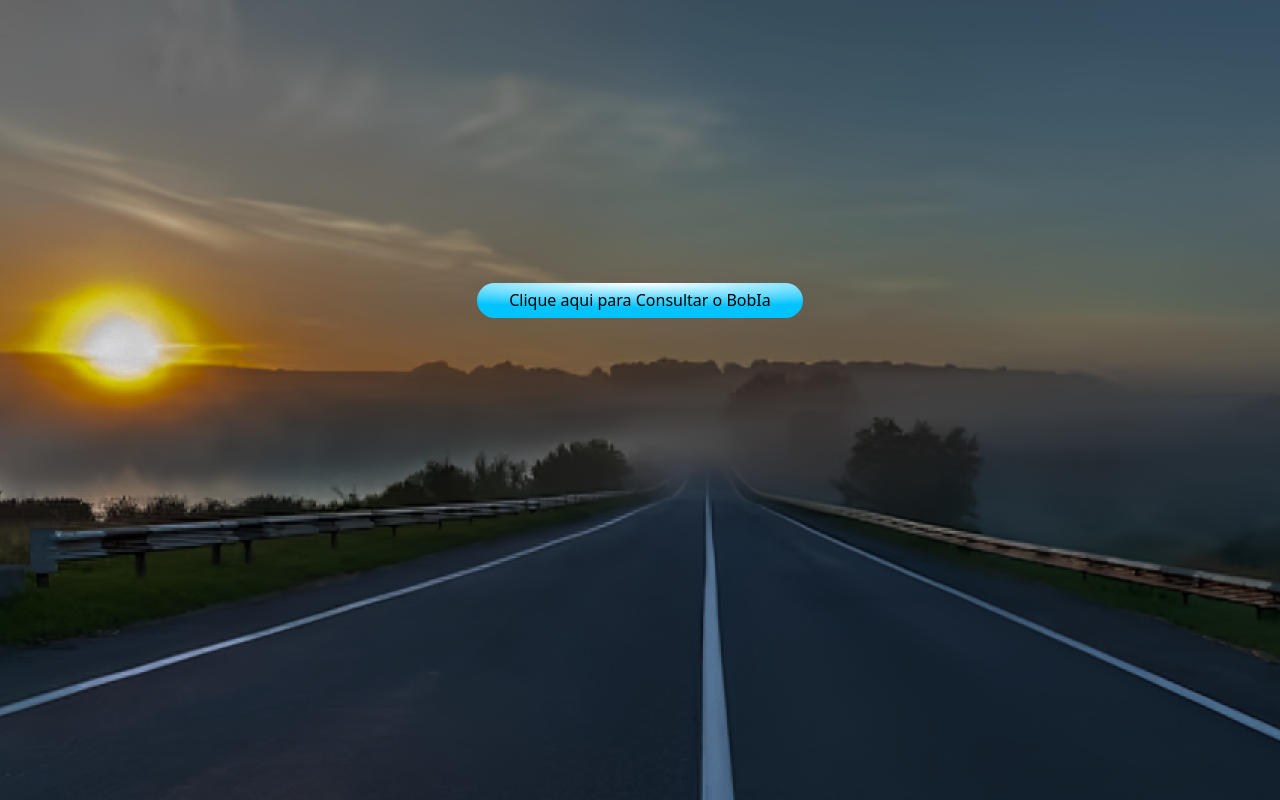
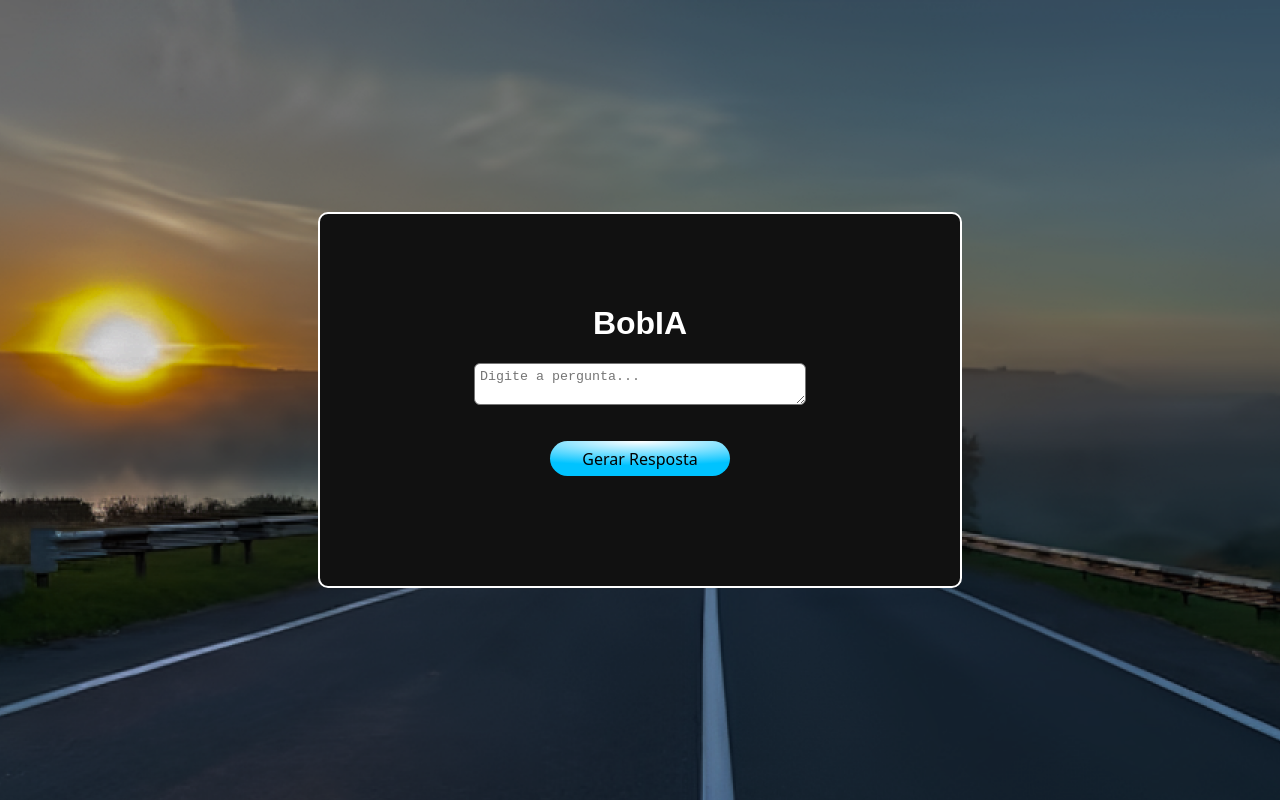
Before and after one commit to Omega-Fish/BobIa, a website: page public/index.html in a window 1280 px wide. Drawn offline with Linux system fonts and the light colour scheme.

Commit message:
alteração no css

```diff
--- a/public/index.html
+++ b/public/index.html
@@ -10,8 +10,6 @@
     <div class="conteudo">
 
 
-    <button onclick="abrirModal()" class="botão">Clique aqui para Consultar o BobIa </button>
-    <dialog id="modal" class="modal">
     <div class="container">
         <h1>BobIA</h1>
         <textarea class="input" id="pergunta" type="text" placeholder="Digite a pergunta..."></textarea>
@@ -19,7 +17,7 @@
         <button onclick="gerarResposta()" class="botão">Gerar Resposta</button>
         <div class="resposta" id="resposta" style="display: none;"></div>
     </div>
-</dialog>
+
 </div>
     <script>
 
--- a/public/style.css
+++ b/public/style.css
@@ -2,7 +2,7 @@ body {
     font-family: Arial, sans-serif;
     background: url(assets/imagens/background.png);
     background-position: -245px 0px;
-    height: 80vh;
+    height: 100vh;
     margin: 0;
     padding: 0;
 }
@@ -28,8 +28,13 @@ body {
     flex-direction: column;
     justify-content: center;
     align-items: center;
-    height: 100%;
-    width: 100%;
+    height: fit-content;
+    padding: 70px 0px;
+    width: 50%;
+    border: solid 2px white;
+    border-radius: 10px;
+    background-color: #111111;
+    color: white;
 }
 
 
```
